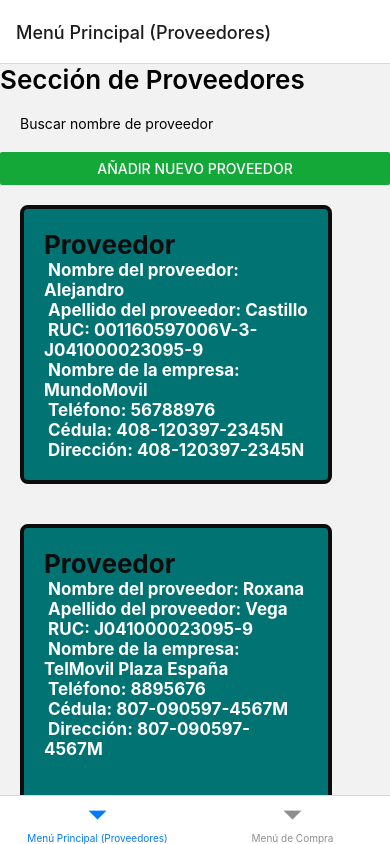
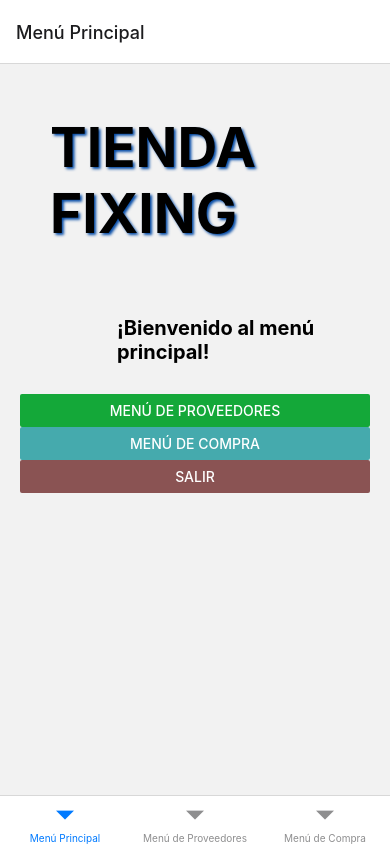
Before and after one commit to JonaSV2022/TiendaFixing, a React Native app: screen /MainView in a window 390 px wide. Built offline with nearby package versions, Linux system fonts and the light colour scheme.

Commit message:
Añadiendo un menu simple

```diff
--- a/Componets/View/CompraView.js
+++ b/Componets/View/CompraView.js
@@ -32,7 +32,7 @@ render (){
 					onChangeText={(val) => this.CargarCompras(val)} ></TextInput>
 
            {/* //Posicion del Boton para mandar añadir Datos// */}
-           <Button title="Añadir Nueva Compra" color={"#F2BF27"} onPress={() => {
+           <Button title="Añadir Nueva Compra" color={"#45aaad"} onPress={() => {
                   	 this.props.navigation.navigate("FrmCompra",{
                         CargarCompras:this.CargarCompras});
                       }}/>
--- a/Componets/View/LoginView.js
+++ b/Componets/View/LoginView.js
@@ -1,6 +1,4 @@
-import reactDom from 'react-dom';
-import { StyleSheet, Text, View ,Button,Image,TextInput} from 'react-native';
-
+import { StyleSheet, Text, View ,Button, TextInput} from 'react-native';
 
 const LoginView = (props) =>{
     return (
@@ -25,10 +23,9 @@ const LoginView = (props) =>{
           flex:1,
           backgroundColor: "#f2f2f2",
           padding:20,
-
         },Title:{
             color:"#000",
-            marginTop: 300,
+            marginTop: 250,
             fontSize: 55,
             justifyContent:'center',
             marginLeft:45,
@@ -46,7 +43,7 @@ const LoginView = (props) =>{
             padding: 20,
             margin: 10,
             marginLeft: 1,
-            width:480,
+            width:467,
             fontSize:15,
             borderWidth: 1.5,
             borderColor: "#7D7D7D",
--- a/Componets/View/MainView.js
+++ b/Componets/View/MainView.js
@@ -3,8 +3,6 @@ import {createBottomTabNavigator} from '@react-navigation/bottom-tabs'
 import {ProveedorView} from "../View/ProveedorView"
 import { CompraView } from './CompraView';
 import {PrincipalView} from "../View/PrincipalView";
-
-
 
 const Tab = createBottomTabNavigator ();
 const MainView =( Props) =>{
@@ -16,8 +14,8 @@ const MainView =( Props) =>{
     El segundo, es los botones de abajos.
   */}
 
-  <Tab.Screen name = "Menú Principal (Proveedores)" component = {PrincipalView} />
-  {/* <Tab.Screen name = "Proveedor" component = {ProveedorView}/> */}
+  <Tab.Screen name = "Menú Principal" component = {PrincipalView} />
+  <Tab.Screen name = "Menú de Proveedores" component = {ProveedorView} />
   <Tab.Screen name = "Menú de Compra" component = {CompraView} />
 </Tab.Navigator>
   );
--- /dev/null
+++ b/Componets/View/MenuPrincipalView.js
@@ -0,0 +1,46 @@
+import { StyleSheet, Text, View ,Button, TextInput} from 'react-native';
+
+const MenuPrincipalView = (props) =>{
+    return (
+        <View>
+        <Text style={styles.Title}>TIENDA FIXING</Text>
+                 {/* Botones de navegación */}
+        <View  style={styles.Conteiner}>
+        <Text style={styles.BienvenidaTexto}>¡Bienvenido al menú principal!</Text>
+       <Button title="Menú de proveedores" color={"#14a839"} onPress={()=>{
+                props.navigation.navigate('ProveedorView');}}/>
+       <Button title="Menú de Compra" color={"#45aaad"}onPress={()=>{
+                props.navigation.navigate('CompraView');}}/>
+       <Button title="Salir" color={"#8a5353"}onPress={()=>{
+                props.navigation.navigate('LoginView');}}/>
+        </View>
+        </View>);
+
+    }
+
+    export {MenuPrincipalView}
+    const styles = StyleSheet.create({
+        Conteiner:{
+            flex:1,
+            backgroundColor: "#f2f2f2",
+            padding:20,
+        },Title:{
+            color:"#000",
+            marginTop: 50,
+            marginBottom: 50,
+            fontSize: 55,
+            justifyContent:'center',
+            marginLeft:50,
+            fontWeight: "bold",
+            //zona del efecto de sombra
+            textShadowColor: '#034AA6',
+            textShadowOffset: { width: 2, height: 2 },
+            textShadowRadius:3
+        },BienvenidaTexto:{
+            marginLeft:97,
+            marginBottom:30,
+            justifyContent:'center',
+            fontWeight: "bold",
+            fontSize: 20,
+        }
+      });
--- a/Componets/View/PrincipalView.js
+++ b/Componets/View/PrincipalView.js
@@ -6,6 +6,7 @@ import { CompraView } from './CompraView';
 import { ProveedorView } from './ProveedorView';
 import { FrmProveedor } from './FrmProveedor';
 import { FrmCompra } from './FrmCompra';
+import { MenuPrincipalView } from './MenuPrincipalView';
 
 //Aquí cargan todas las vista de nuestro proyecto
 //El primer stackview, es la vista principal del proyecto
@@ -15,6 +16,7 @@ export function PrincipalView() {
   return (
 
 <Stack.Navigator screenOptions = {{ headerShown:false}}>
+<Stack.Screen name = "MenuView" component = {MenuPrincipalView}/>
 <Stack.Screen name = "ProveedorView" component = {ProveedorView}/>
 <Stack.Screen name = "CompraView" component = {CompraView}/>
 <Stack.Screen name = "FrmProveedor" component = {FrmProveedor}/>
```
